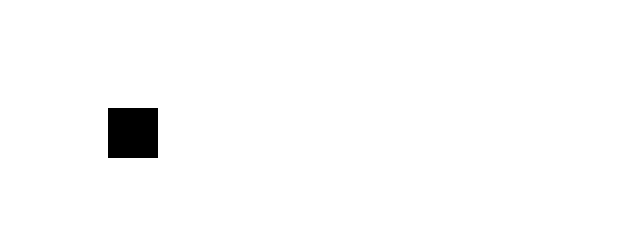
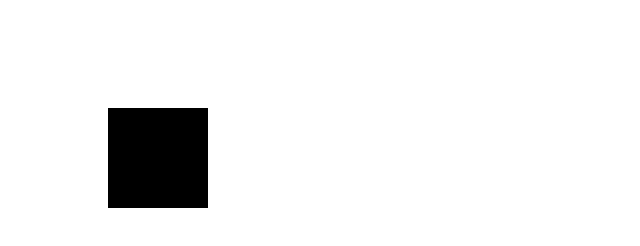
Before and after one commit to raider13209/raider13209.github.io, a plain HTML site: page index.html in a window 1280 px wide. Shown: the whole page, without its empty margins (0-640 px from the left). Drawn offline with Linux system fonts and the light colour scheme.

Commit message:
Update index.html

```diff
--- a/index.html
+++ b/index.html
@@ -6,6 +6,10 @@
         <canvas id="Canvas" width = "1000" height="1000"></canvas>
     </head>
     <body>
-        <script src = "Objects.js"></script>
+        <script>
+            var canvas= document.getElementById("Canvas");
+            var ctx = canvas.getContext("2d");
+            ctx.fillRect(100,100,100,100);
+        </script>
     </body>
 </html>
```
